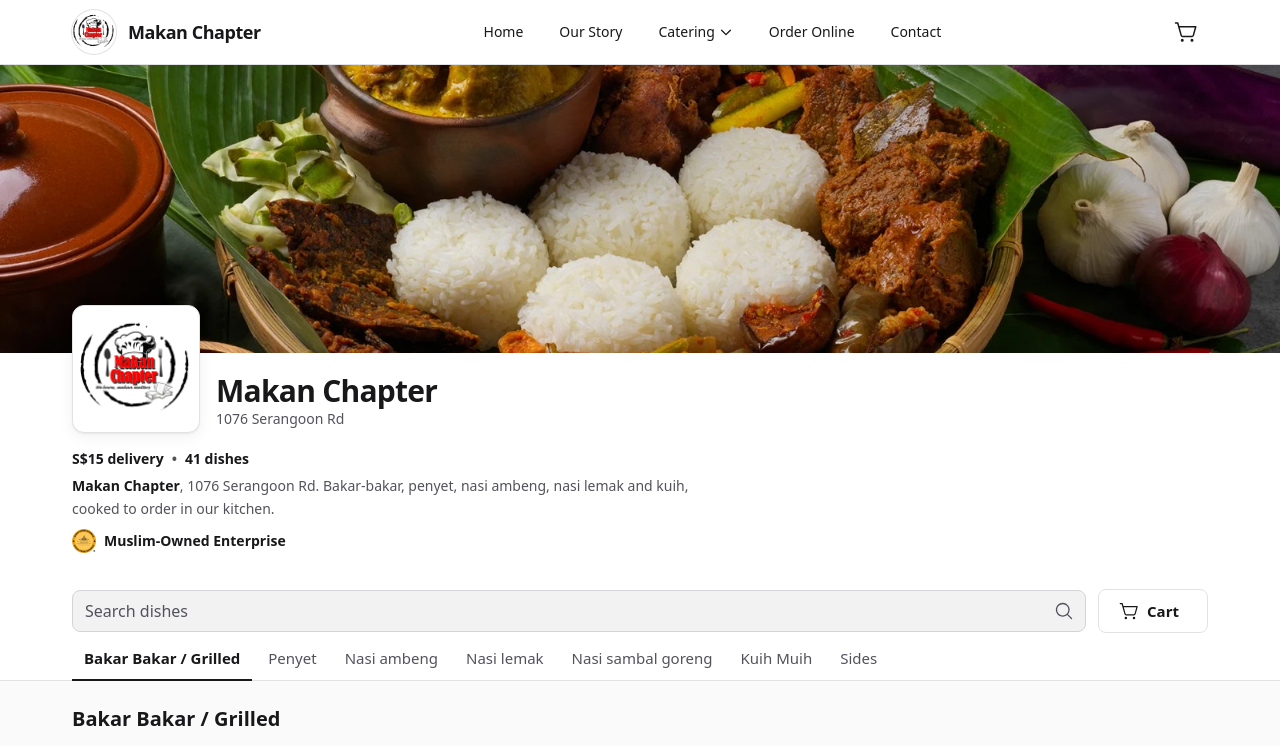
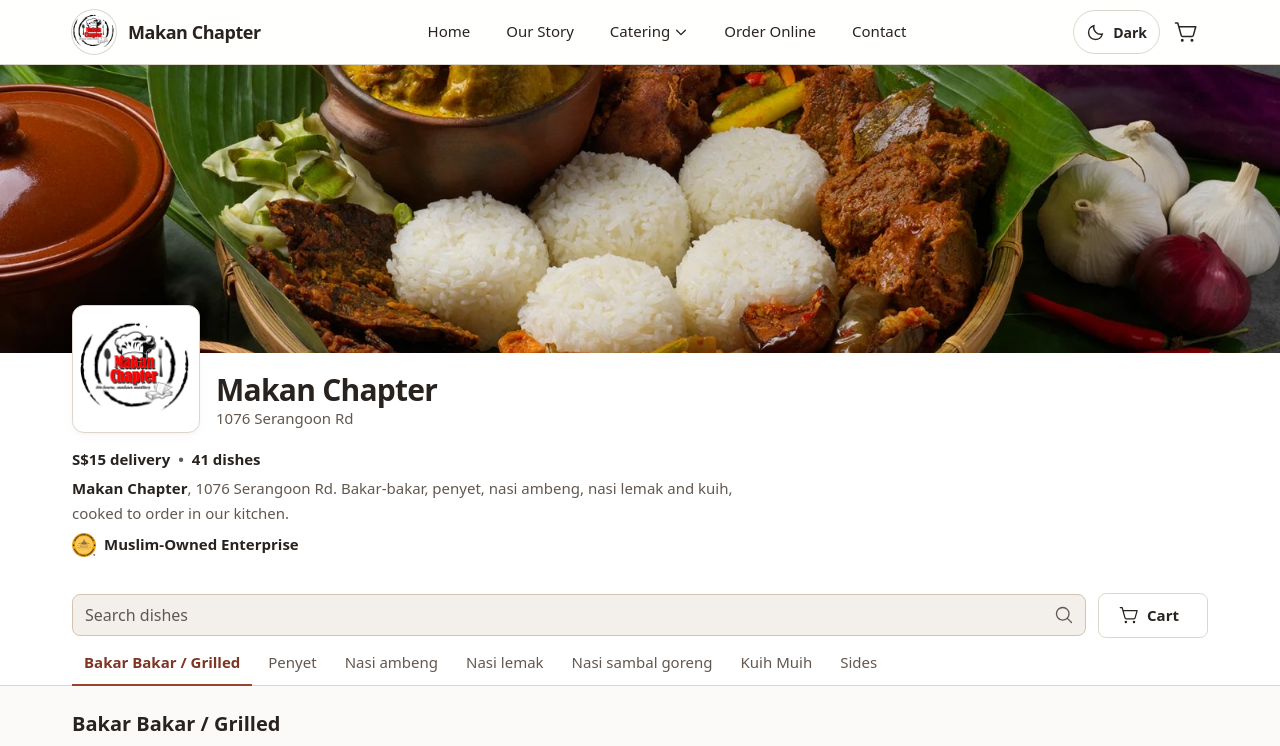
Before and after one commit to elhamnazif/makan-chapter, an Astro site: page /order in a window 1280 px wide. Shown: the top 746 px of the page. Built offline with nearby package versions, Linux system fonts and the light colour scheme; Astro itself is replaced by a stand-in of ours.

Commit message:
Add light and dark themes with a terracotta accent
Light is the default and ignores the OS setting. The header toggle stores
the choice, applies it before first paint and syncs it across tabs. The
Muslim-Owned badge follows the site theme without an opaque backing.
Also enlarges ordering and package text and widens desktop meal cards.

```diff
--- a/src/components/Header.astro
+++ b/src/components/Header.astro
@@ -1,5 +1,6 @@
 ---
 import { Icon } from 'astro-icon/components';
+import ThemeToggle from './ThemeToggle.astro';
 import { nav, url, business } from '../data/site';
 
 const path = Astro.url.pathname;
@@ -56,6 +57,7 @@ const isActive = (item: { href: string; match?: string[] }) => {
     </nav>
 
     <div class="flex items-center gap-1">
+      <ThemeToggle />
       <a href={url('cart/')} class="relative grid size-11 place-items-center rounded-full hover:bg-surface-2" aria-label="Cart" data-cart-link>
         <Icon name="ph:shopping-cart-simple" class="size-6" aria-hidden="true" />
         <span class="absolute right-0.5 top-0.5 grid min-w-5 place-items-center rounded-full bg-accent px-1 text-[11px] font-bold leading-5 text-accent-ink" data-cart-count hidden>0</span>
--- a/src/components/MoeBadge.astro
+++ b/src/components/MoeBadge.astro
@@ -1,10 +1,12 @@
 ---
 // SMCCI Muslim-Owned Enterprise mark. The dark variant has a light registered mark.
+// Both are rendered and the site theme shows one; the hidden lazy image is not fetched.
 import { url } from '../data/site';
 interface Props { class?: string }
 const { class: cls = 'size-24' } = Astro.props;
+const alt = 'Muslim-Owned Enterprise, Singapore Malay Chamber of Commerce and Industry';
 ---
-<picture class="block shrink-0">
-  <source srcset={url('brand/moe-badge-v2-dark.webp')} media="(prefers-color-scheme: dark)" />
-  <img src={url('brand/moe-badge-v2.webp')} alt="Muslim-Owned Enterprise, Singapore Malay Chamber of Commerce and Industry" width="640" height="640" loading="lazy" class={`${cls} aspect-square max-w-none object-contain`} />
-</picture>
+<span class="block shrink-0" data-moe-badge>
+  <img src={url('brand/moe-badge-v2.webp')} alt={alt} width="640" height="640" loading="lazy" class={`${cls} aspect-square max-w-none object-contain dark:hidden`} />
+  <img src={url('brand/moe-badge-v2-dark.webp')} alt={alt} width="640" height="640" loading="lazy" class={`${cls} hidden aspect-square max-w-none object-contain dark:block`} />
+</span>
--- /dev/null
+++ b/src/components/ThemeToggle.astro
@@ -0,0 +1,39 @@
+---
+// Light/dark switch. The choice persists in localStorage (mc-theme) and syncs across tabs;
+// Layout.astro applies it before first paint. Without storage it still works for the page.
+---
+<button
+  type="button"
+  class="inline-flex min-h-11 min-w-11 cursor-pointer items-center justify-center gap-2 rounded-full border border-line bg-surface p-2 text-[.875rem] font-semibold text-ink hover:bg-surface-2 md:px-3"
+  aria-label="Switch to dark mode"
+  aria-pressed="false"
+  title="Switch to dark mode"
+  data-theme-toggle
+>
+  <svg class="size-[19px] dark:hidden" viewBox="0 0 24 24" fill="none" stroke="currentColor" stroke-width="1.8" aria-hidden="true"><path d="M20.6 14A8.8 8.8 0 0 1 10 3.4 8.8 8.8 0 1 0 20.6 14Z" /></svg>
+  <svg class="hidden size-[19px] dark:inline" viewBox="0 0 24 24" fill="none" stroke="currentColor" stroke-width="1.8" aria-hidden="true"><circle cx="12" cy="12" r="4" /><path d="M12 2v2m0 16v2M2 12h2m16 0h2M5 5l1.5 1.5m11 11L19 19M5 19l1.5-1.5m11-11L19 5" /></svg>
+  <span class="max-md:hidden dark:hidden">Dark</span>
+  <span class="hidden dark:max-md:hidden dark:md:inline">Light</span>
+</button>
+
+<script>
+  const root = document.documentElement;
+  const toggle = document.querySelector<HTMLButtonElement>('[data-theme-toggle]')!;
+  const apply = (theme: 'light' | 'dark') => {
+    root.dataset.theme = theme;
+    const dark = theme === 'dark';
+    const label = `Switch to ${dark ? 'light' : 'dark'} mode`;
+    toggle.setAttribute('aria-pressed', String(dark));
+    toggle.setAttribute('aria-label', label);
+    toggle.title = label;
+  };
+  apply(root.dataset.theme === 'dark' ? 'dark' : 'light');
+  toggle.addEventListener('click', () => {
+    const theme = root.dataset.theme === 'dark' ? 'light' : 'dark';
+    apply(theme);
+    try { localStorage.setItem('mc-theme', theme); } catch { /* Session-only when storage is unavailable. */ }
+  });
+  window.addEventListener('storage', (e) => {
+    if (e.key === 'mc-theme' || e.key === null) apply(e.newValue === 'dark' ? 'dark' : 'light');
+  });
+</script>
--- a/src/layouts/Layout.astro
+++ b/src/layouts/Layout.astro
@@ -8,14 +8,19 @@ const { title, description = 'Malay catering in Singapore: mini buffets, buffet
 const fullTitle = title ? `${title} | Makan Chapter` : 'Makan Chapter | Malay Catering in Singapore';
 ---
 <!doctype html>
-<html lang="en">
+<html lang="en" data-theme="light">
   <head>
+    <script is:inline>
+      // Apply the stored choice before styles paint. Light is the default, independent of the OS.
+      try { if (localStorage.getItem('mc-theme') === 'dark') document.documentElement.dataset.theme = 'dark'; } catch {}
+    </script>
     <meta charset="utf-8" />
     <meta name="viewport" content="width=device-width, initial-scale=1" />
     <meta name="robots" content="noindex, nofollow" />
     <title>{fullTitle}</title>
     <meta name="description" content={description} />
     <link rel="icon" href={url('brand/logo.png')} type="image/png" />
+    <meta name="color-scheme" content="light dark" />
   </head>
   <body class="antialiased">
     <a href="#main" class="sr-only z-60 rounded-control bg-accent px-4 py-2 text-accent-ink focus:not-sr-only focus:fixed focus:left-4 focus:top-4">Skip to content</a>
--- a/src/pages/order/index.astro
+++ b/src/pages/order/index.astro
@@ -64,7 +64,7 @@ const sections = catalogue.categories.map((c) => ({
         <ul class="flex gap-1 whitespace-nowrap" data-tabs>
           {sections.map((s, i) => (
             <li>
-              <a href={`#${s.id}`} class:list={['inline-flex min-h-11 items-center border-b-2 px-3 text-[15px] transition-colors', i === 0 ? 'border-ink font-semibold' : 'border-transparent text-muted hover:text-ink']} data-tab={s.id} aria-current={i === 0 ? 'true' : undefined}>{s.name}</a>
+              <a href={`#${s.id}`} class:list={['inline-flex min-h-11 items-center border-b-2 px-3 text-[15px] transition-colors', i === 0 ? 'border-accent font-semibold text-price' : 'border-transparent text-muted hover:text-ink']} data-tab={s.id} aria-current={i === 0 ? 'true' : undefined}>{s.name}</a>
             </li>
           ))}
         </ul>
@@ -77,7 +77,7 @@ const sections = catalogue.categories.map((c) => ({
     {sections.map((s) => (
       <section id={s.id} aria-labelledby={`${s.id}-title`} class="scroll-mt-44 pb-10" data-section={s.id}>
         <h2 id={`${s.id}-title`} class="mb-4 text-xl font-bold">{s.name}</h2>
-        <ul class="grid gap-4 md:grid-cols-2 xl:grid-cols-3">
+        <ul class="grid gap-4 md:grid-cols-2">
           {s.items.map((i) => (
             <li class="relative" data-item data-search={`${i.name} ${i.description} ${s.name}`.toLowerCase()}>
               <button
@@ -86,17 +86,17 @@ const sections = catalogue.categories.map((c) => ({
                 data-open={JSON.stringify({ id: i.id, name: i.name, description: i.description, priceCents: i.priceCents, image: i.image, category: s.name })}
               >
                 <span class="flex min-w-0 flex-col p-4">
-                  <span class="font-semibold leading-snug">{i.name}</span>
-                  {i.description && <span class="mt-1 line-clamp-2 text-sm leading-relaxed text-muted">{i.description}</span>}
+                  <span class="text-[1.0625rem]/[1.45] font-semibold">{i.name}</span>
+                  {i.description && <span class="mt-1 line-clamp-2 text-base/[1.6] text-muted">{i.description}</span>}
                   <span class="mt-auto pt-4 text-lg font-bold text-price">{money(i.priceCents)}</span>
                 </span>
-                <span class="relative block size-36 bg-surface-2 sm:size-40 md:size-44">
+                <span class="relative block h-full min-h-44 w-28 bg-surface-2 md:w-36">
                   <img src={url(`images/${i.image}.webp`)} alt="" loading="lazy" width="176" height="176" class="size-full object-cover" />
                 </span>
               </button>
               <button
                 type="button"
-                class="absolute bottom-3 right-3 grid size-11 place-items-center rounded-full bg-white text-zinc-900 shadow-card ring-1 ring-black/10 transition-transform hover:scale-105 active:scale-95"
+                class="absolute bottom-3 right-3 grid size-11 place-items-center rounded-full bg-accent text-accent-ink shadow-card ring-1 ring-black/10 transition-transform hover:scale-105 active:scale-95"
                 aria-label={`Add ${i.name} to cart`}
                 data-quick-add={JSON.stringify({ id: i.id, name: i.name, priceCents: i.priceCents })}
               >
@@ -123,10 +123,10 @@ const sections = catalogue.categories.map((c) => ({
   </div>
 
   <!-- Dish dialog: centred on desktop, full screen on mobile -->
-  <dialog class="m-0 h-dvh max-h-none w-full max-w-none bg-surface p-0 text-ink backdrop:bg-[var(--mc-scrim)] md:m-auto md:h-auto md:max-h-[85dvh] md:w-[min(64rem,92vw)] md:rounded-card" aria-labelledby="dish-name" data-dish>
+  <dialog class="m-0 h-dvh leading-[1.6] max-h-none w-full max-w-none bg-surface p-0 text-ink backdrop:bg-[var(--mc-scrim)] md:m-auto md:h-auto md:max-h-[85dvh] md:w-[min(64rem,92vw)] md:rounded-card" aria-labelledby="dish-name" data-dish>
     <form method="dialog" class="flex h-full flex-col md:grid md:max-h-[85dvh] md:grid-cols-2" data-dish-form>
       <div class="relative shrink-0">
-        <img alt="" class="aspect-[4/3] w-full object-cover md:aspect-auto md:h-full" data-dish-img />
+        <img alt="" class="aspect-[4/3] w-full object-cover max-md:max-h-[32dvh] md:aspect-auto md:h-full" data-dish-img />
         <button type="submit" value="cancel" class="absolute left-3 top-3 grid size-11 place-items-center rounded-full bg-white text-zinc-900 shadow-card md:hidden" aria-label="Close">
           <Icon name="ph:caret-left-bold" class="size-5" aria-hidden="true" />
         </button>
@@ -253,8 +253,9 @@ const sections = catalogue.categories.map((c) => ({
   const setActive = (id: string) => {
     for (const t of tabs) {
       const on = t.dataset.tab === id;
-      t.classList.toggle('border-ink', on);
+      t.classList.toggle('border-accent', on);
       t.classList.toggle('font-semibold', on);
+      t.classList.toggle('text-price', on);
       t.classList.toggle('border-transparent', !on);
       t.classList.toggle('text-muted', !on);
       if (on) { t.setAttribute('aria-current', 'true'); t.scrollIntoView({ block: 'nearest', inline: 'nearest' }); }
--- a/src/styles/global.css
+++ b/src/styles/global.css
@@ -1,6 +1,9 @@
 @import 'tailwindcss';
 @import '@fontsource-variable/geist';
 @import './theme.css';
+
+/* dark: follows the site's chosen theme (html[data-theme]), not the OS setting. */
+@custom-variant dark (&:where([data-theme='dark'], [data-theme='dark'] *));
 
 @theme inline {
   --color-bg: var(--mc-bg);
@@ -25,12 +28,18 @@
   --shadow-card: var(--mc-shadow);
 }
 
+@theme {
+  --text-xs: .8125rem;
+  --text-sm: .9375rem;
+}
+
 /* z-index scale: header 30, dropdown 40, mobile drawer 50, toast 60 */
 
 @layer base {
   html { background: var(--color-bg); color: var(--color-ink); font-family: var(--font-sans); -webkit-text-size-adjust: 100%; }
   body { min-height: 100dvh; display: flex; flex-direction: column; }
-  :focus-visible { outline: 2px solid var(--color-ink); outline-offset: 2px; }
+  :focus-visible { outline: 3px solid var(--color-accent); outline-offset: 3px; }
+  button, a, input, select, textarea { touch-action: manipulation; }
   [hidden] { display: none !important; }
 }
 
@@ -54,14 +63,14 @@
 
   .card { background: var(--color-surface); border: 1px solid var(--color-line); border-radius: var(--radius-card); box-shadow: var(--shadow-card); }
 
-  .field-label { display: block; font-size: .875rem; font-weight: 600; margin-bottom: .375rem; }
+  .field-label { display: block; font-size: 1rem; line-height: 1.5; font-weight: 600; margin-bottom: .375rem; }
   .field {
     width: 100%; min-height: 44px; padding: .5rem .75rem; border-radius: var(--radius-control);
     background: var(--color-surface); color: var(--color-ink); border: 1px solid var(--color-note-line);
     font-size: 1rem;
   }
   .field::placeholder { color: var(--color-muted); }
-  .field:focus-visible { outline: 2px solid var(--color-ink); outline-offset: 0; border-color: var(--color-ink); }
+  .field:focus-visible { outline: 3px solid var(--color-accent); outline-offset: 3px; border-color: var(--color-ink); }
   .field[aria-invalid='true'] { border-color: var(--color-error); }
   .field-error { color: var(--color-error); font-size: .8125rem; margin-top: .375rem; }
   .field-help { color: var(--color-muted); font-size: .8125rem; margin-top: .375rem; }
--- a/src/styles/theme.css
+++ b/src/styles/theme.css
@@ -1,52 +1,54 @@
 /*
   THEME TOKENS. This is the only file a visual theme should need to change.
-  Current theme: neutral placeholder (layout phase). Light and dark follow the system setting.
+  Light is the default; dark applies only when the visitor picks it with the header
+  toggle (stored in localStorage as mc-theme), never from the OS setting.
+  Colour is reserved for actions, selection and a few structural details; photography stays primary.
   Shape rule: cards and panels 12px, inputs and buttons 8px, nav pills full-round.
 */
-:root {
-  color-scheme: light dark;
-  --mc-bg: #fafafa;
+:root,
+:root[data-theme='light'] {
+  color-scheme: light;
+  --mc-bg: #fbfaf8;
   --mc-surface: #ffffff;
-  --mc-surface-2: #f2f2f3;
-  --mc-ink: #18181b;
-  --mc-muted: #52525b;
-  --mc-line: #e2e2e5;
-  --mc-accent: #27272a;
-  --mc-accent-hover: #3f3f46;
-  --mc-accent-ink: #fafafa;
-  --mc-price: #18181b;
-  --mc-note-bg: #f4f4f5;
-  --mc-note-line: #d4d4d8;
+  --mc-surface-2: #f3f0eb;
+  --mc-ink: #29231f;
+  --mc-muted: #62584f;
+  --mc-line: #ddd6cc;
+  --mc-accent: #98442e;
+  --mc-accent-hover: #7d3524;
+  --mc-accent-ink: #ffffff;
+  --mc-price: #7d3524;
+  --mc-note-bg: #f6f0e9;
+  --mc-note-line: #d6c3af;
   --mc-error: #b42318;
-  --mc-footer-bg: #1c1c1f;
-  --mc-footer-ink: #e4e4e7;
-  --mc-footer-muted: #a1a1aa;
-  --mc-scrim: rgb(9 9 11 / 0.55);
-  --mc-shadow: 0 1px 2px rgb(24 24 27 / 0.06), 0 4px 16px rgb(24 24 27 / 0.06);
+  --mc-footer-bg: #27231f;
+  --mc-footer-ink: #f6f1ea;
+  --mc-footer-muted: #c7bdb2;
+  --mc-scrim: #1e1713a6;
+  --mc-shadow: 0 1px 3px #33221108, 0 4px 16px #33221106;
   --mc-font: 'Geist Variable', ui-sans-serif, system-ui, sans-serif;
   --mc-radius-card: 12px;
   --mc-radius-control: 8px;
 }
 
-@media (prefers-color-scheme: dark) {
-  :root {
-    --mc-bg: #111113;
-    --mc-surface: #19191c;
-    --mc-surface-2: #151517;
-    --mc-ink: #f4f4f5;
-    --mc-muted: #a1a1aa;
-    --mc-line: #2c2c31;
-    --mc-accent: #ececee;
-    --mc-accent-hover: #d4d4d8;
-    --mc-accent-ink: #18181b;
-    --mc-price: #f4f4f5;
-    --mc-note-bg: #1f1f23;
-    --mc-note-line: #3a3a40;
-    --mc-error: #f97066;
-    --mc-footer-bg: #0b0b0d;
-    --mc-footer-ink: #e4e4e7;
-    --mc-footer-muted: #a1a1aa;
-    --mc-scrim: rgb(9 9 11 / 0.62);
-    --mc-shadow: 0 1px 2px rgb(0 0 0 / 0.4), 0 4px 16px rgb(0 0 0 / 0.3);
-  }
+:root[data-theme='dark'] {
+  color-scheme: dark;
+  --mc-bg: #191817;
+  --mc-surface: #242220;
+  --mc-surface-2: #1e1c1a;
+  --mc-ink: #f7f3ed;
+  --mc-muted: #c4bbb0;
+  --mc-line: #49413a;
+  --mc-accent: #edb09a;
+  --mc-accent-hover: #f6c5b2;
+  --mc-accent-ink: #30190f;
+  --mc-price: #edb09a;
+  --mc-note-bg: #302923;
+  --mc-note-line: #655041;
+  --mc-error: #ffb0a8;
+  --mc-footer-bg: #131211;
+  --mc-footer-ink: #f6f1ea;
+  --mc-footer-muted: #c7bdb2;
+  --mc-scrim: #080706b8;
+  --mc-shadow: 0 1px 3px #0003, 0 4px 16px #0002;
 }
```
Also changed, not shown: src/pages/package/[slug].astro (+6 -6 lines).
